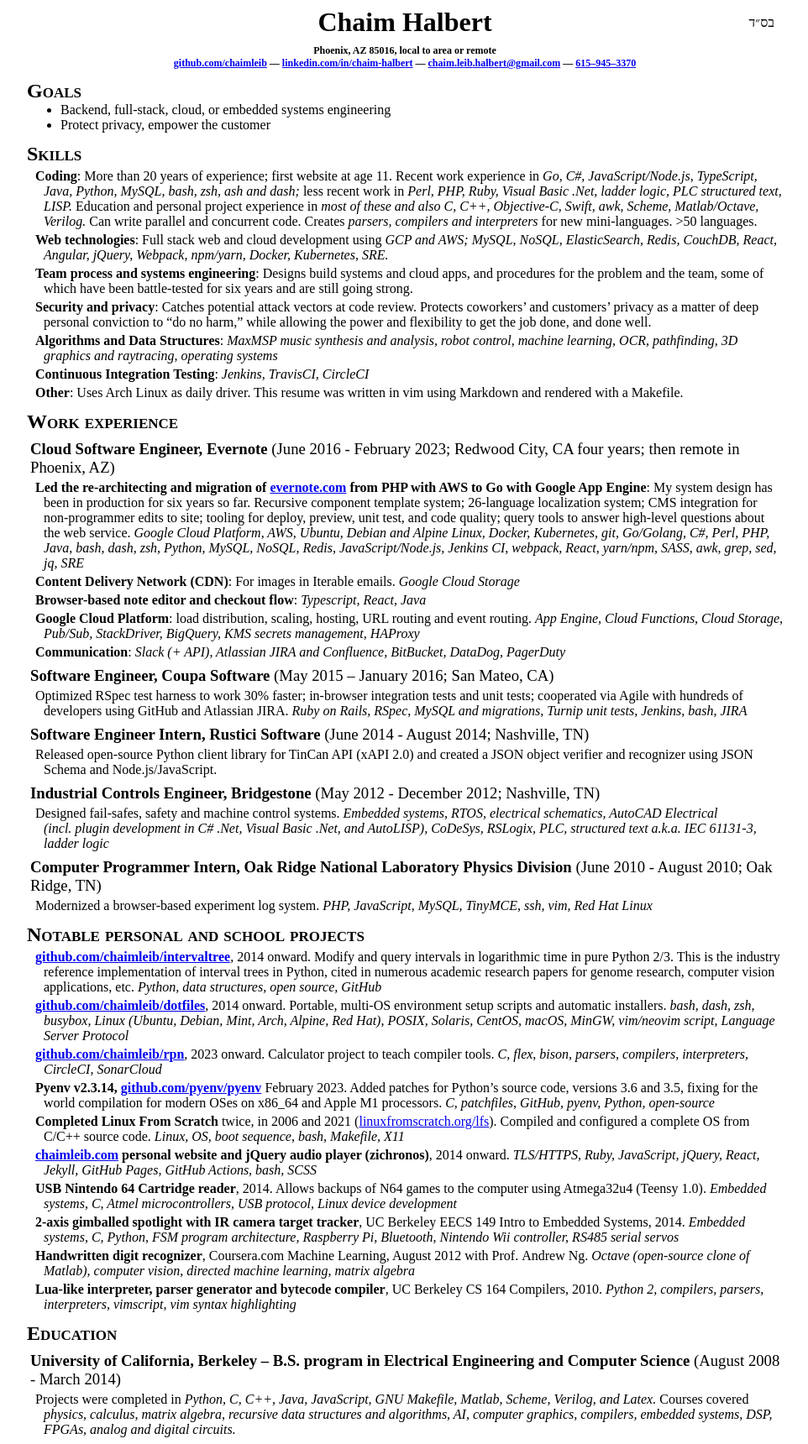
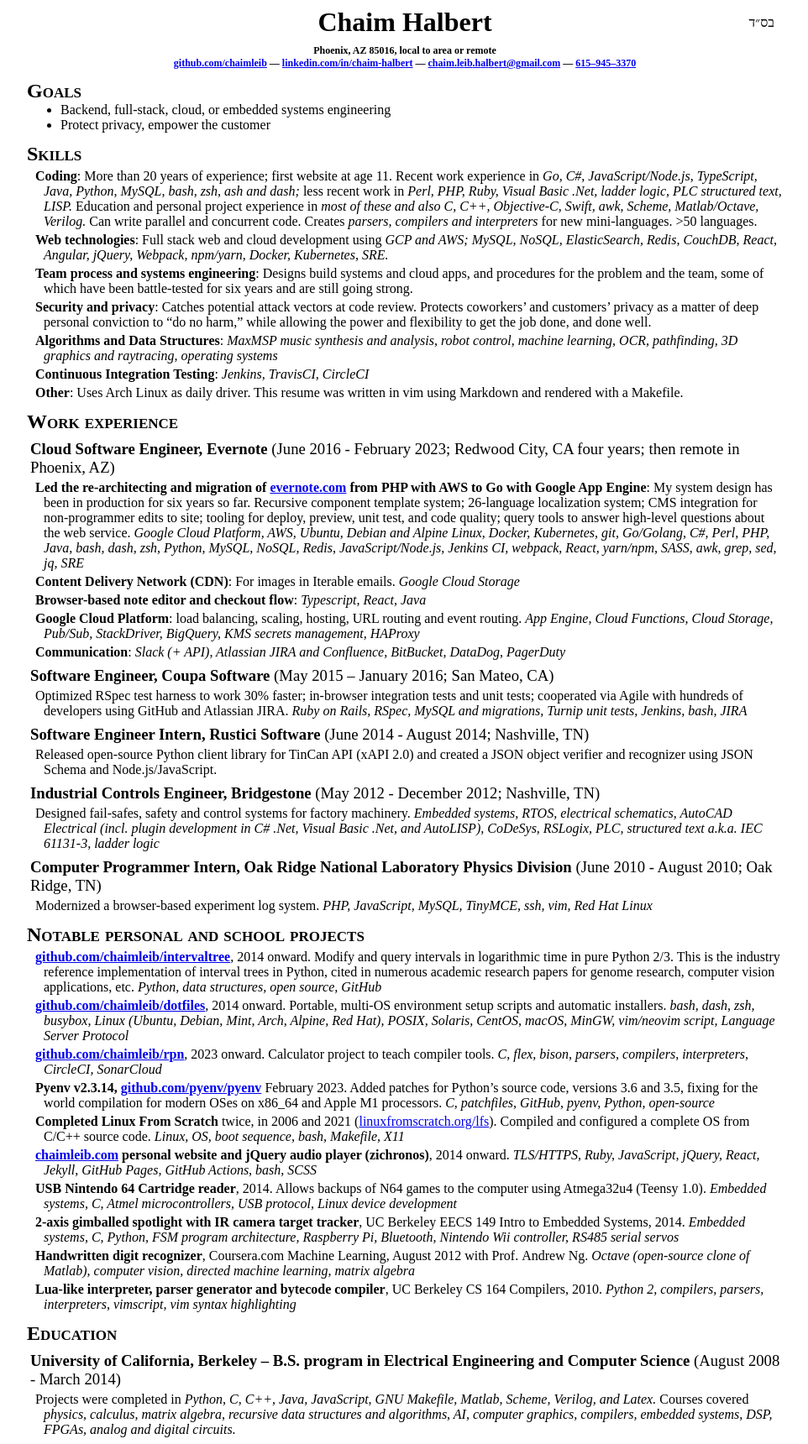
Before and after one commit to chaimleib/chaimleib.github.io, a Jekyll site: the page built from resume/index.html, in a window 1280 px wide. Shown: the whole page at 84% size, without its empty margins (158-1120 px from the left). Built offline with Jekyll 4.4.1, drawn with Linux system fonts in a browser that asks for light colours.

Commit message:
upd resume 03-26

```diff
--- a/_layouts/resume.html
+++ b/_layouts/resume.html
@@ -3,7 +3,7 @@
   <meta charset="utf-8"/>
   <meta name="generator" content="pandoc"/>
   <meta name="viewport" content="width=device-width, initial-scale=1.0, user-scalable=yes"/>
-  <meta name="revised" content="Chaim Halbert, 2023-03-25 22:50-0700"/>
+  <meta name="revised" content="Chaim Halbert, 2023-03-26 12:44-0700"/>
   <title>Chaim Halbert</title>
   <style>
     code{white-space: pre-wrap;}
@@ -205,7 +205,7 @@
 Iterable emails. <em>Google Cloud Storage</em></p>
 <p><strong>Browser-based note editor and checkout flow</strong>:
 <em>Typescript, React, Java</em></p>
-<p><strong>Google Cloud Platform</strong>: load distribution, scaling,
+<p><strong>Google Cloud Platform</strong>: load balancing, scaling,
 hosting, URL routing and event routing. <em>App Engine, Cloud Functions,
 Cloud Storage, Pub/Sub, StackDriver, BigQuery, KMS secrets management,
 HAProxy</em></p>
@@ -227,10 +227,11 @@
 <h3 id="industrial-controls-engineer-bridgestone-may-2012---december-2012-nashville-tn"><strong>Industrial
 Controls Engineer, Bridgestone</strong> (May 2012 - December 2012;
 Nashville, TN)</h3>
-<p>Designed fail-safes, safety and machine control systems. <em>Embedded
-systems, RTOS, electrical schematics, AutoCAD Electrical (incl. plugin
-development in C# .Net, Visual Basic .Net, and AutoLISP), CoDeSys,
-RSLogix, PLC, structured text a.k.a. IEC 61131-3, ladder logic</em></p>
+<p>Designed fail-safes, safety and control systems for factory
+machinery. <em>Embedded systems, RTOS, electrical schematics, AutoCAD
+Electrical (incl. plugin development in C# .Net, Visual Basic .Net, and
+AutoLISP), CoDeSys, RSLogix, PLC, structured text a.k.a. IEC 61131-3,
+ladder logic</em></p>
 <h3 id="computer-programmer-intern-oak-ridge-national-laboratory-physics-division-june-2010---august-2010-oak-ridge-tn"><strong>Computer
 Programmer Intern, Oak Ridge National Laboratory Physics
 Division</strong> (June 2010 - August 2010; Oak Ridge, TN)</h3>
```
